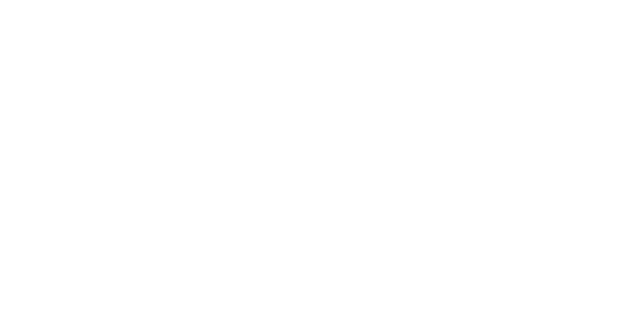
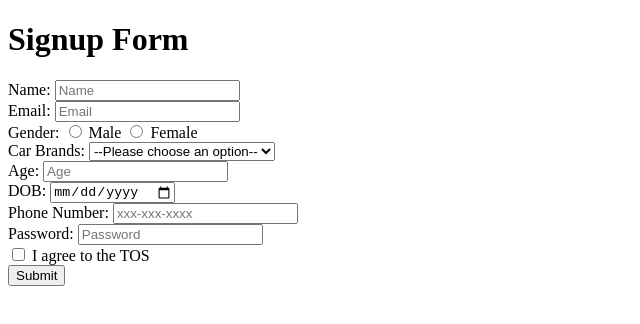
Before and after one commit to acciojob/signup-form-car-bhanusharanya, a website: page main.html in a window 1280 px wide. Shown: the whole page, without its empty margins (0-640 px from the left). Drawn offline with Linux system fonts and the light colour scheme.

Commit message:
created a submission

```diff
--- a/main.html
+++ b/main.html
@@ -1,16 +1,61 @@
 <!DOCTYPE html>
-
-<html>
-
+<html lang="en">
 <head>
-	<link rel="stylesheet" href="styles.css">
+    <meta charset="UTF-8">
+    <meta name="viewport" content="width=device-width, initial-scale=1.0">
+    <title>Signup Form</title>
 </head>
-
 <body>
-	<!-- the entire body must be written by student -->
-    <script type="text/javascript" src="./script.js">
-</script>
-
+    <h1>Signup Form</h1>
+    <form action="#" method="post">
+        <div>
+            <label for="name">Name:</label>
+            <input type="text" id="name" name="name" placeholder="Name" required>
+        </div>
+        <div>
+            <label for="email">Email:</label>
+            <input type="email" id="email" name="email" placeholder="Email" required>
+        </div>
+        <div>
+            <label>Gender:</label>
+            <input type="radio" id="gender_m" name="gender" value="male" required>
+            <label for="gender_m">Male</label>
+            <input type="radio" id="gender_f" name="gender" value="female" required>
+            <label for="gender_f">Female</label>
+        </div>
+        <div>
+            <label for="cars">Car Brands:</label>
+            <select id="cars" name="cars" required>
+                <option value="" disabled selected>--Please choose an option--</option>
+                <option value="toyota">Toyota</option>
+                <option value="honda">Honda</option>
+                <option value="ford">Ford</option>
+                <option value="bmw">BMW</option>
+            </select>
+        </div>
+        <div>
+            <label for="age">Age:</label>
+            <input type="number" id="age" name="age" placeholder="Age" required>
+        </div>
+        <div>
+            <label for="dob">DOB:</label>
+            <input type="date" id="dob" name="dob" required>
+        </div>
+        <div>
+            <label for="tel">Phone Number:</label>
+            <input type="tel" id="tel" name="tel" placeholder="xxx-xxx-xxxx">
+        </div>
+        <div>
+            <label for="password">Password:</label>
+            <input type="password" id="password" name="password" placeholder="Password" required>
+        </div>
+        <div>
+            <input type="checkbox" id="tos" name="tos" required>
+            <label for="tos">I agree to the TOS</label>
+        </div>
+        <div>
+            <button type="submit">Submit</button>
+        </div>
+    </form>
 </body>
-
 </html>
```
